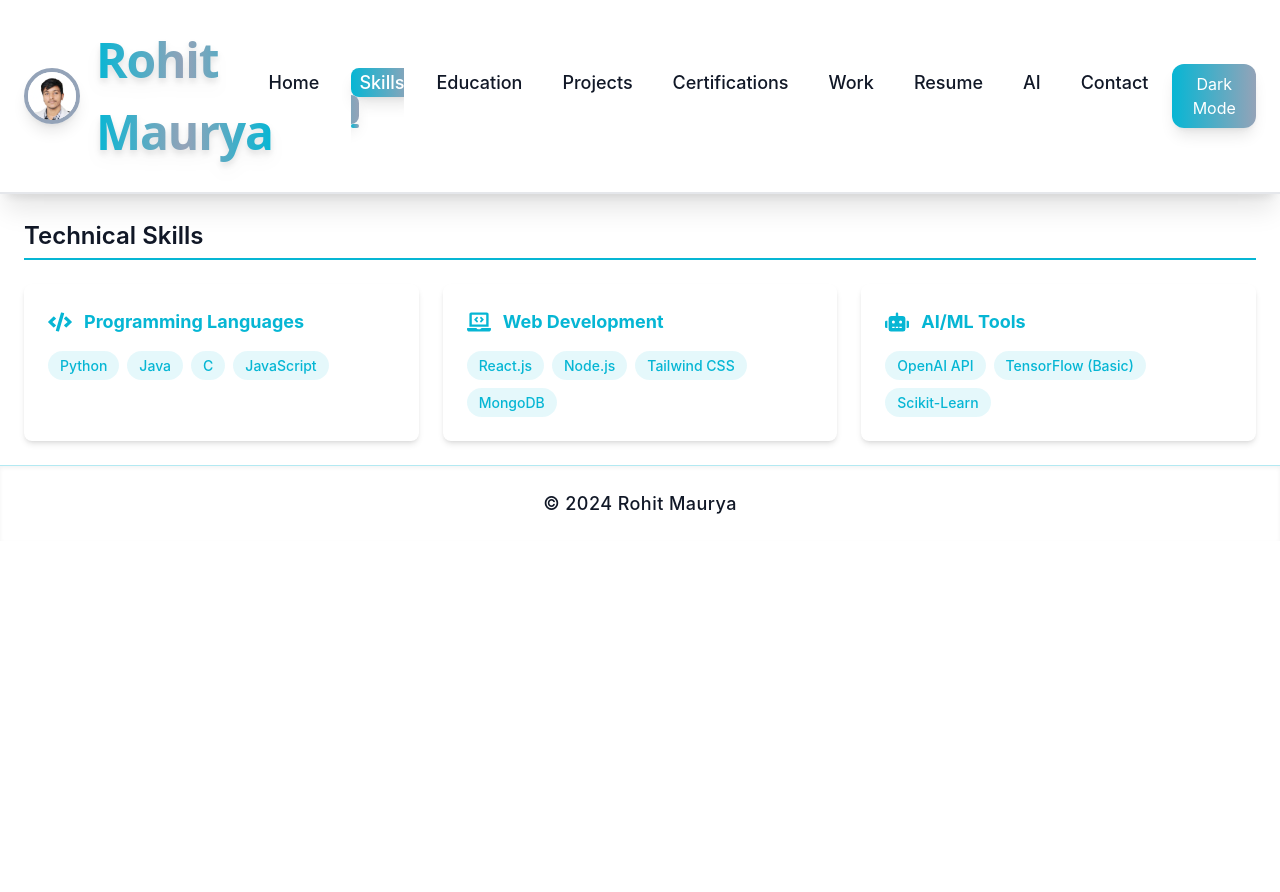
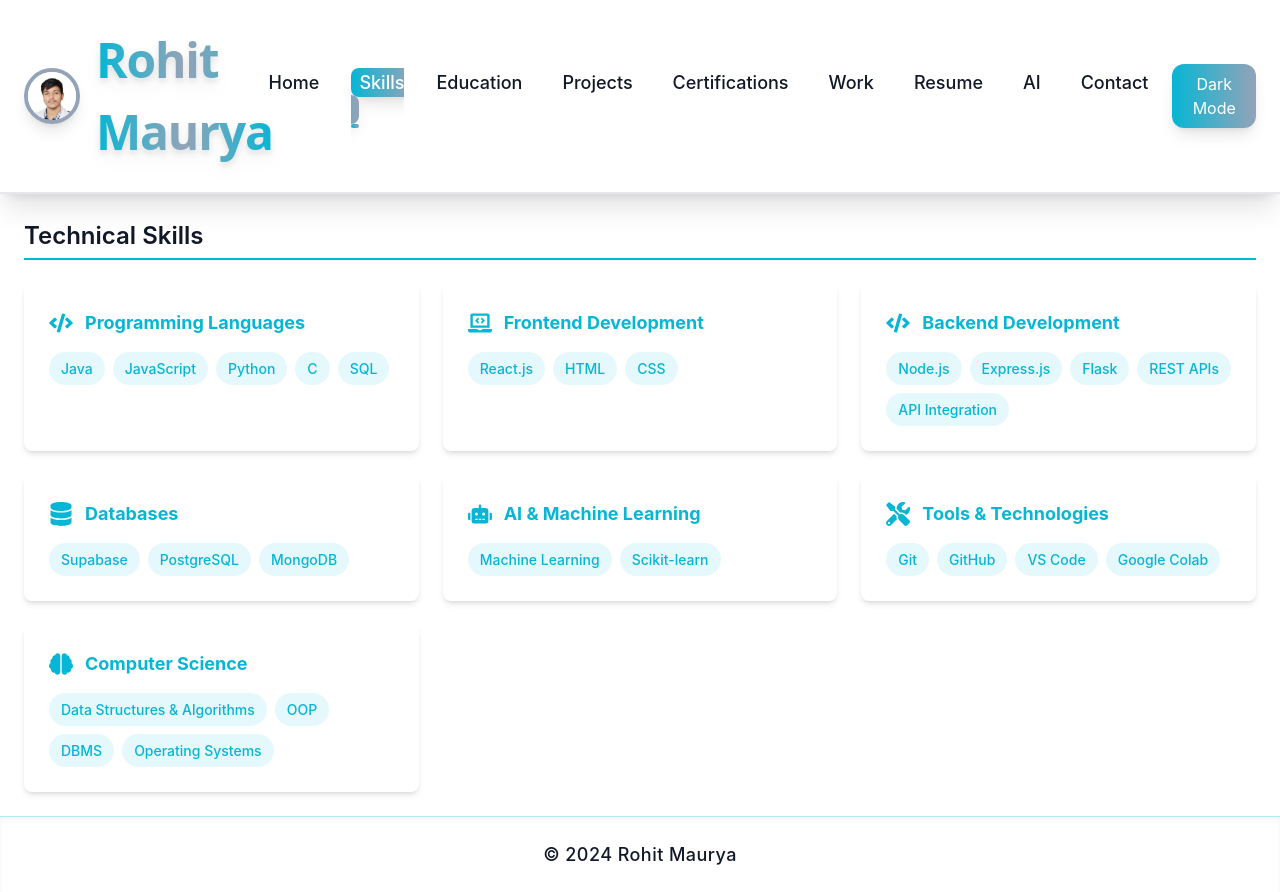
Before and after one commit to RohitMaurya-16/Portfolio, a React (Create React App) app: page /skills in a window 1280 px wide. Before the commit the page ends 800 px from the top, so only its background shows below. Built offline with nearby package versions, Linux system fonts and the light colour scheme; the HTML template or start-up script is replaced by a standard one.

Commit message:
Update Skills.js

```diff
--- a/src/components/Skills.js
+++ b/src/components/Skills.js
@@ -1,40 +1,137 @@
+// import React from 'react';
+// import { FaCode, FaLaptopCode, FaRobot } from 'react-icons/fa';
+
+// const Skills = () => {
+//   const skillCategories = [
+//     {
+//       title: 'Programming Languages',
+//       icon: <FaCode className="text-2xl" />,
+//       skills: ['Python', 'Java', 'C', 'JavaScript']
+//     },
+//     {
+//       title: 'Web Development',
+//       icon: <FaLaptopCode className="text-2xl" />,
+//       skills: ['React.js', 'Node.js', 'Tailwind CSS', 'MongoDB']
+//     },
+//     {
+//       title: 'AI/ML Tools',
+//       icon: <FaRobot className="text-2xl" />,
+//       skills: ['OpenAI API', 'TensorFlow (Basic)', 'Scikit-Learn']
+//     }
+//   ];
+
+//   return (
+//     <section id="skills" className="animate-fadeIn">
+//       <h2 className="text-2xl font-semibold mb-6 border-b-2 border-primary pb-1">Technical Skills</h2>
+//       <div className="grid md:grid-cols-2 lg:grid-cols-3 gap-6">
+//         {skillCategories.map((category) => (
+//           <div key={category.title} className="bg-white dark:bg-gray-800 rounded-lg shadow-md p-6 hover:shadow-lg transition duration-300">
+//             <div className="flex items-center gap-3 mb-4 text-primary">
+//               {category.icon}
+//               <h3 className="font-bold text-lg">{category.title}</h3>
+//             </div>
+//             <div className="flex flex-wrap gap-2">
+//               {category.skills.map((skill) => (
+//                 <span
+//                   key={skill}
+//                   className="bg-primary/10 text-primary px-3 py-1 rounded-full text-sm font-medium hover:bg-primary/20 transition"
+//                 >
+//                   {skill}
+//                 </span>
+//               ))}
+//             </div>
+//           </div>
+//         ))}
+//       </div>
+//     </section>
+
 import React from 'react';
-import { FaCode, FaLaptopCode, FaRobot } from 'react-icons/fa';
+import {
+  FaCode,
+  FaLaptopCode,
+  FaRobot,
+  FaDatabase,
+  FaTools,
+  FaBrain,
+} from 'react-icons/fa';
 
 const Skills = () => {
   const skillCategories = [
     {
       title: 'Programming Languages',
       icon: <FaCode className="text-2xl" />,
-      skills: ['Python', 'Java', 'C', 'JavaScript']
+      skills: ['Java', 'JavaScript', 'Python', 'C', 'SQL'],
     },
     {
-      title: 'Web Development',
+      title: 'Frontend Development',
       icon: <FaLaptopCode className="text-2xl" />,
-      skills: ['React.js', 'Node.js', 'Tailwind CSS', 'MongoDB']
+      skills: ['React.js', 'HTML', 'CSS'],
     },
     {
-      title: 'AI/ML Tools',
+      title: 'Backend Development',
+      icon: <FaCode className="text-2xl" />,
+      skills: ['Node.js', 'Express.js', 'Flask', 'REST APIs', 'API Integration'],
+    },
+    {
+      title: 'Databases',
+      icon: <FaDatabase className="text-2xl" />,
+      skills: ['Supabase', 'PostgreSQL', 'MongoDB'],
+    },
+    {
+      title: 'AI & Machine Learning',
       icon: <FaRobot className="text-2xl" />,
-      skills: ['OpenAI API', 'TensorFlow (Basic)', 'Scikit-Learn']
-    }
+      skills: ['Machine Learning', 'Scikit-learn'],
+    },
+    {
+      title: 'Tools & Technologies',
+      icon: <FaTools className="text-2xl" />,
+      skills: ['Git', 'GitHub', 'VS Code', 'Google Colab'],
+    },
+    {
+      title: 'Computer Science',
+      icon: <FaBrain className="text-2xl" />,
+      skills: [
+        'Data Structures & Algorithms',
+        'OOP',
+        'DBMS',
+        'Operating Systems',
+      ],
+    },
   ];
 
   return (
     <section id="skills" className="animate-fadeIn">
-      <h2 className="text-2xl font-semibold mb-6 border-b-2 border-primary pb-1">Technical Skills</h2>
+      <h2 className="text-2xl font-semibold mb-6 border-b-2 border-primary pb-1">
+        Technical Skills
+      </h2>
+
       <div className="grid md:grid-cols-2 lg:grid-cols-3 gap-6">
         {skillCategories.map((category) => (
-          <div key={category.title} className="bg-white dark:bg-gray-800 rounded-lg shadow-md p-6 hover:shadow-lg transition duration-300">
+          <div
+            key={category.title}
+            className="bg-white dark:bg-gray-800 rounded-lg shadow-md p-6
+                       hover:shadow-xl hover:-translate-y-1
+                       transition duration-300
+                       border border-transparent hover:border-primary/30"
+          >
+            {/* Category Header */}
             <div className="flex items-center gap-3 mb-4 text-primary">
               {category.icon}
-              <h3 className="font-bold text-lg">{category.title}</h3>
+
+              <h3 className="font-bold text-lg">
+                {category.title}
+              </h3>
             </div>
+
+            {/* Skills */}
             <div className="flex flex-wrap gap-2">
               {category.skills.map((skill) => (
                 <span
                   key={skill}
-                  className="bg-primary/10 text-primary px-3 py-1 rounded-full text-sm font-medium hover:bg-primary/20 transition"
+                  className="bg-primary/10 text-primary px-3 py-1.5
+                             rounded-full text-sm font-medium
+                             hover:bg-primary hover:text-white
+                             transition duration-200 cursor-default"
                 >
                   {skill}
                 </span>
@@ -48,3 +145,7 @@ const Skills = () => {
 };
 
 export default Skills;
+//   );
+// };
+
+// export default Skills;
```
